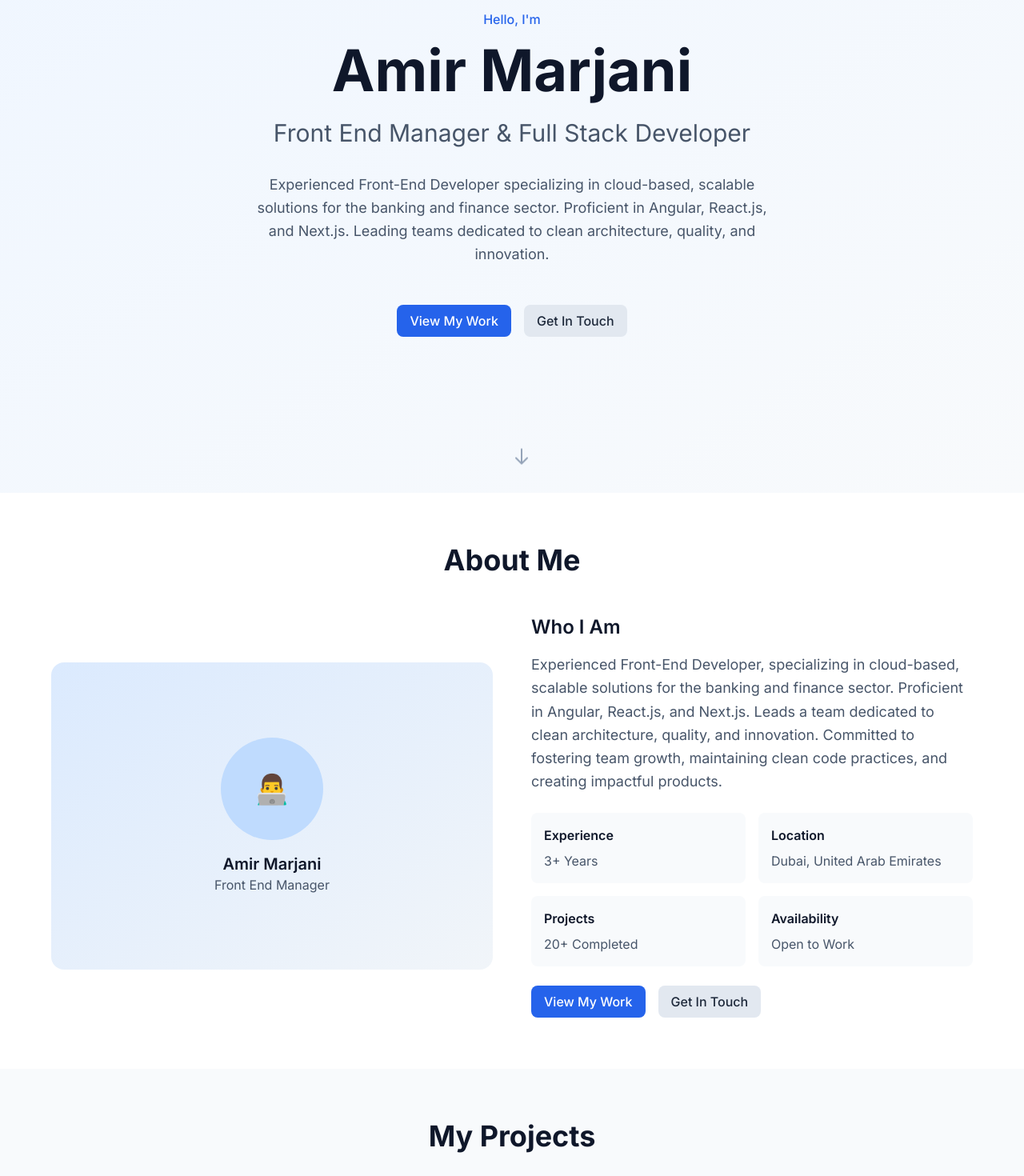
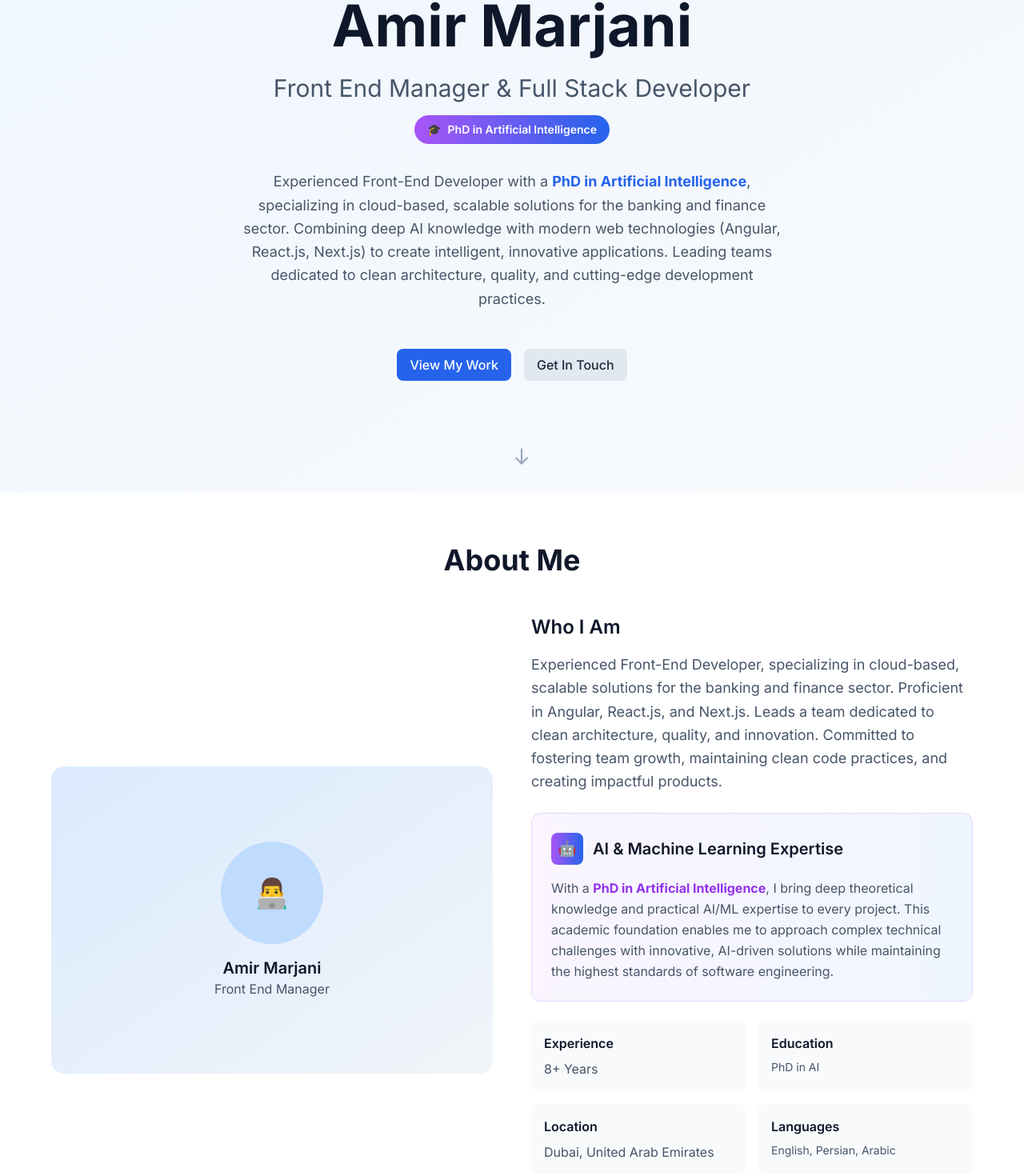
Before and after one commit to marjani34/portfolio, a Next.js app: page / in a window 1280 px wide. Shown: the part 184-1654 px from the top of the page at 80% size. Built offline with nearby package versions, Linux system fonts and the light colour scheme.

Commit message:
Emphasize PhD in AI with enhanced Hero and About sections

```diff
--- a/src/sections/About.tsx
+++ b/src/sections/About.tsx
@@ -38,13 +38,39 @@ const About = () => {
                 </p>
               </div>
 
+              {/* AI Expertise Highlight */}
+              <div className="bg-gradient-to-r from-purple-50 to-blue-50 dark:from-purple-900/20 dark:to-blue-900/20 p-6 rounded-xl border border-purple-200 dark:border-purple-800">
+                <div className="flex items-center mb-4">
+                  <div className="w-10 h-10 bg-gradient-to-r from-purple-500 to-blue-600 rounded-lg flex items-center justify-center mr-3">
+                    <span className="text-white text-lg">🤖</span>
+                  </div>
+                  <h4 className="text-xl font-semibold text-secondary-900 dark:text-white">
+                    AI & Machine Learning Expertise
+                  </h4>
+                </div>
+                <p className="text-secondary-600 dark:text-secondary-300 leading-relaxed">
+                  With a <strong className="text-purple-600 dark:text-purple-400">PhD in Artificial Intelligence</strong>,
+                  I bring deep theoretical knowledge and practical AI/ML expertise to every project.
+                  This academic foundation enables me to approach complex technical challenges with innovative,
+                  AI-driven solutions while maintaining the highest standards of software engineering.
+                </p>
+              </div>
+
               <div className="grid grid-cols-2 gap-4">
                 <div className="bg-secondary-50 dark:bg-secondary-800 p-4 rounded-lg">
                   <h4 className="font-semibold text-secondary-900 dark:text-white mb-2">
                     Experience
                   </h4>
                   <p className="text-secondary-600 dark:text-secondary-300">
-                    3+ Years
+                    {personalInfo.experience}
+                  </p>
+                </div>
+                <div className="bg-secondary-50 dark:bg-secondary-800 p-4 rounded-lg">
+                  <h4 className="font-semibold text-secondary-900 dark:text-white mb-2">
+                    Education
+                  </h4>
+                  <p className="text-secondary-600 dark:text-secondary-300 text-sm">
+                    PhD in AI
                   </p>
                 </div>
                 <div className="bg-secondary-50 dark:bg-secondary-800 p-4 rounded-lg">
@@ -57,18 +83,10 @@ const About = () => {
                 </div>
                 <div className="bg-secondary-50 dark:bg-secondary-800 p-4 rounded-lg">
                   <h4 className="font-semibold text-secondary-900 dark:text-white mb-2">
-                    Projects
+                    Languages
                   </h4>
-                  <p className="text-secondary-600 dark:text-secondary-300">
-                    20+ Completed
-                  </p>
-                </div>
-                <div className="bg-secondary-50 dark:bg-secondary-800 p-4 rounded-lg">
-                  <h4 className="font-semibold text-secondary-900 dark:text-white mb-2">
-                    Availability
-                  </h4>
-                  <p className="text-secondary-600 dark:text-secondary-300">
-                    Open to Work
+                  <p className="text-secondary-600 dark:text-secondary-300 text-sm">
+                    {personalInfo.languages?.join(', ')}
                   </p>
                 </div>
               </div>
--- a/src/sections/Hero.tsx
+++ b/src/sections/Hero.tsx
@@ -16,15 +16,23 @@ const Hero = () => {
           </h1>
 
           {/* Title */}
-          <h2 className="text-2xl md:text-3xl text-secondary-600 dark:text-secondary-300 mb-8 animate-slide-up">
+          <h2 className="text-2xl md:text-3xl text-secondary-600 dark:text-secondary-300 mb-4 animate-slide-up">
             Front End Manager & Full Stack Developer
           </h2>
 
+          {/* PhD Badge */}
+          <div className="inline-flex items-center px-4 py-2 bg-gradient-to-r from-purple-500 to-blue-600 text-white rounded-full text-sm font-semibold mb-8 animate-slide-up">
+            <span className="mr-2">🎓</span>
+            PhD in Artificial Intelligence
+          </div>
+
           {/* Description */}
           <p className="text-lg text-secondary-600 dark:text-secondary-400 mb-12 max-w-2xl mx-auto leading-relaxed animate-slide-up">
-            Experienced Front-End Developer specializing in cloud-based, scalable solutions for the banking and
-            finance sector. Proficient in Angular, React.js, and Next.js. Leading teams dedicated to clean architecture,
-            quality, and innovation.
+            Experienced Front-End Developer with a <strong className="text-primary-600 dark:text-primary-400">PhD in Artificial Intelligence</strong>,
+            specializing in cloud-based, scalable solutions for the banking and finance sector.
+            Combining deep AI knowledge with modern web technologies (Angular, React.js, Next.js)
+            to create intelligent, innovative applications. Leading teams dedicated to clean architecture,
+            quality, and cutting-edge development practices.
           </p>
 
           {/* CTA Buttons */}
```
